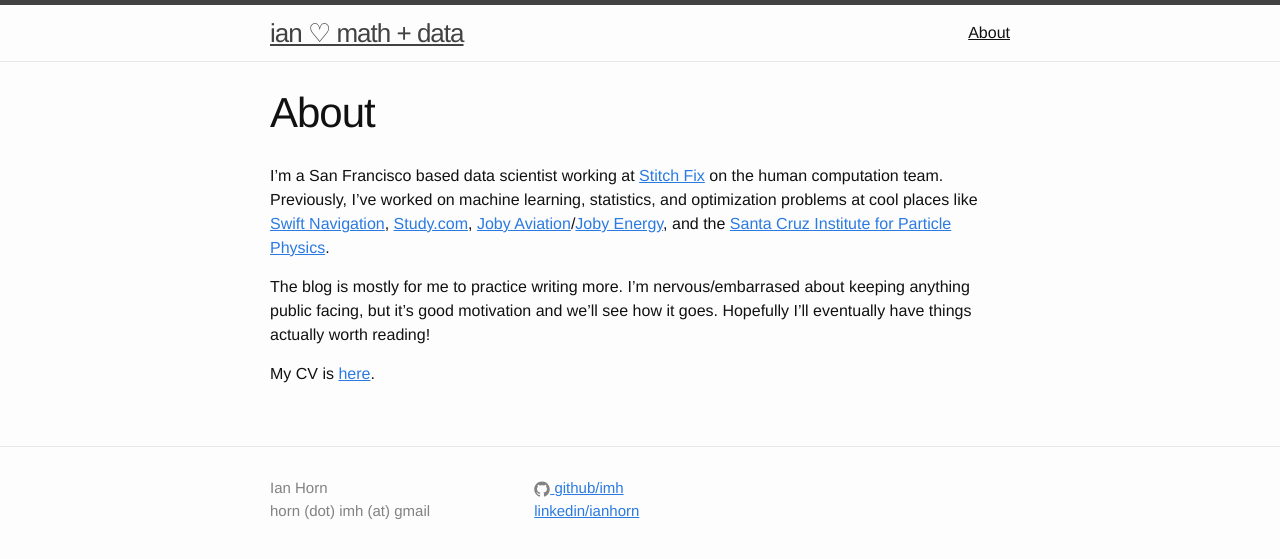
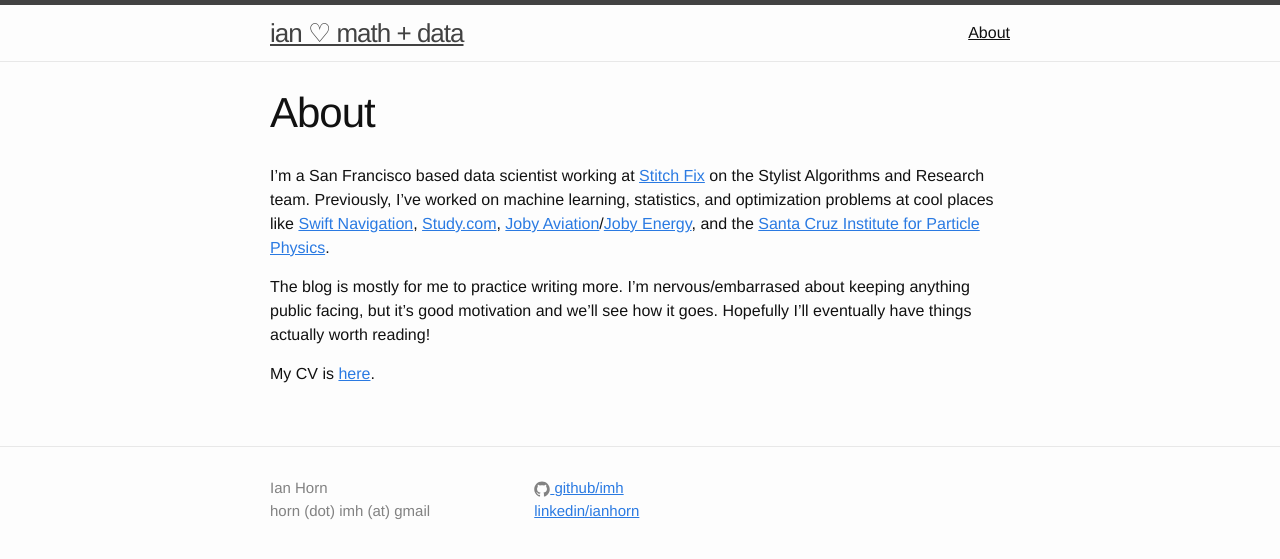
Before and after one commit to imh/imh.github.io, a Jekyll site: the page built from about.md, in a window 1280 px wide. Shown: the top 559 px of the page. Built offline with Jekyll 4.4.1, drawn with Linux system fonts in a browser that asks for light colours.

Commit message:
Changed team at stitch fix, updated in about.md

```diff
--- a/about.md
+++ b/about.md
@@ -4,7 +4,7 @@ title: About
 permalink: /about/
 ---
 
-I'm a San Francisco based data scientist working at [Stitch Fix](http://multithreaded.stitchfix.com/) on the human computation team.
+I'm a San Francisco based data scientist working at [Stitch Fix](http://multithreaded.stitchfix.com/) on the Stylist Algorithms and Research team.
 Previously, I've worked on machine learning, statistics, and optimization problems at cool places like [Swift Navigation](http://www.swiftnav.com/), [Study.com](http://study.com/), [Joby Aviation](http://www.jobyaviation.com/)/[Joby Energy](http://www.jobyenergy.com/), and the [Santa Cruz Institute for Particle Physics](http://scipp.ucsc.edu/).
 
 The blog is mostly for me to practice writing more.
```
